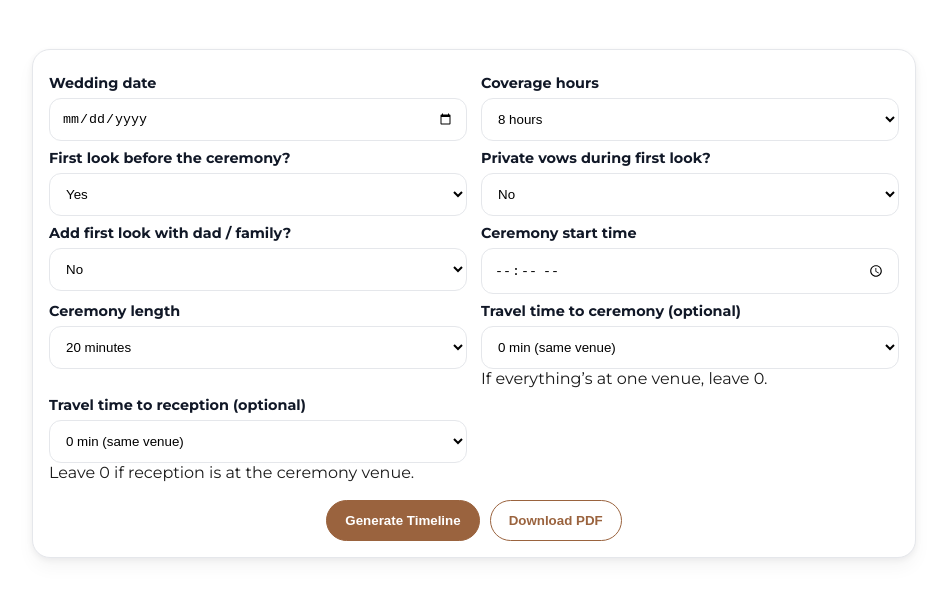
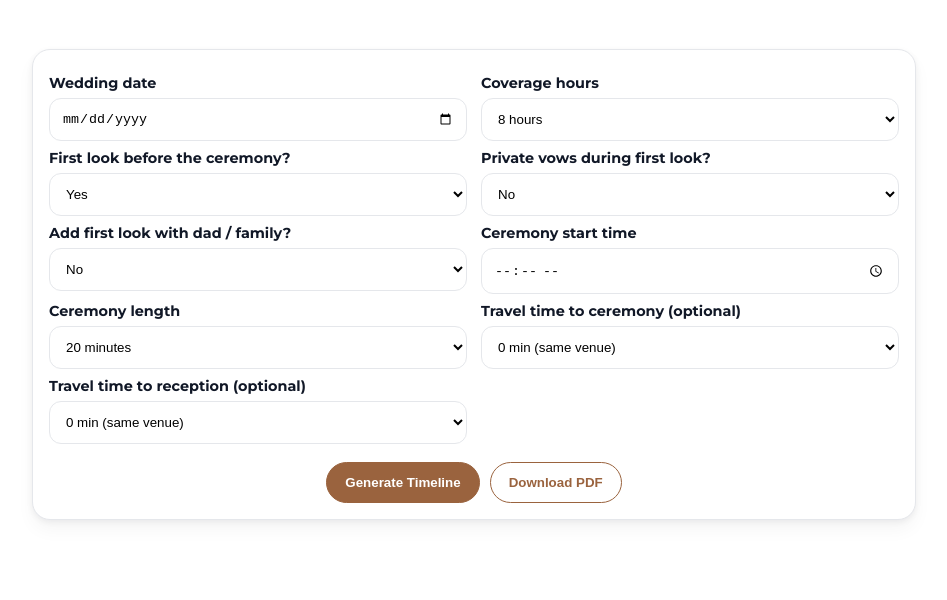
Before and after one commit to rulecreativeco/timeline, a plain HTML site: page index.html in a window 1280 px wide. Shown: the part 176-776 px from the top of the page, without its empty margins (166-1113 px from the left). Drawn offline with nearby package versions, Linux system fonts and the light colour scheme.

Commit message:
Update comments for clarity in index.html

```diff
--- a/index.html
+++ b/index.html
@@ -89,7 +89,7 @@
       </div>
     </div>
 
-    <!-- swapped order -->
+    <!-- Travel to ceremony before reception -->
     <div class="row">
       <div>
         <label>Ceremony length</label>
@@ -113,7 +113,6 @@
           <option value="45">45 min</option>
           <option value="60">60 min</option>
         </select>
-        <div class="hint">If everything’s at one venue, leave 0.</div>
       </div>
     </div>
 
@@ -129,7 +128,6 @@
           <option value="45">45 min</option>
           <option value="60">60 min</option>
         </select>
-        <div class="hint">Leave 0 if reception is at the ceremony venue.</div>
       </div>
       <div><!-- spacer --></div>
     </div>
@@ -146,7 +144,7 @@
 </div>
 
 <script>
-/* everything else (your latest working JS with travel buffers, golden hour, PDF export) goes here — no code changes needed */
+/* your full existing JS logic from the last working version stays unchanged here */
 </script>
 </body>
 </html>
```
